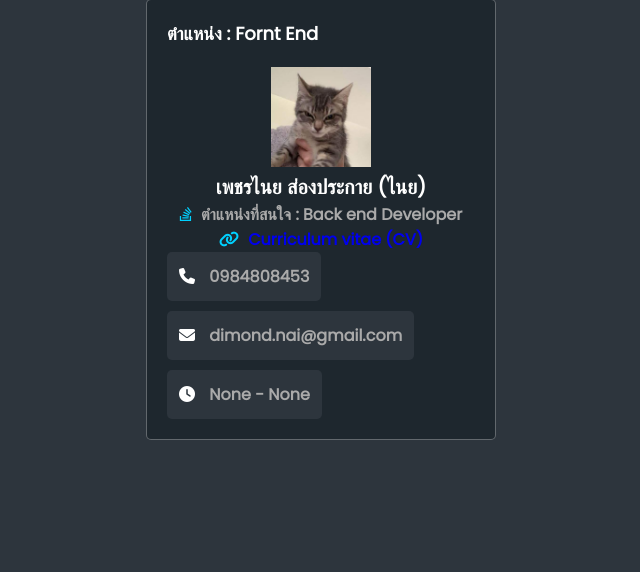
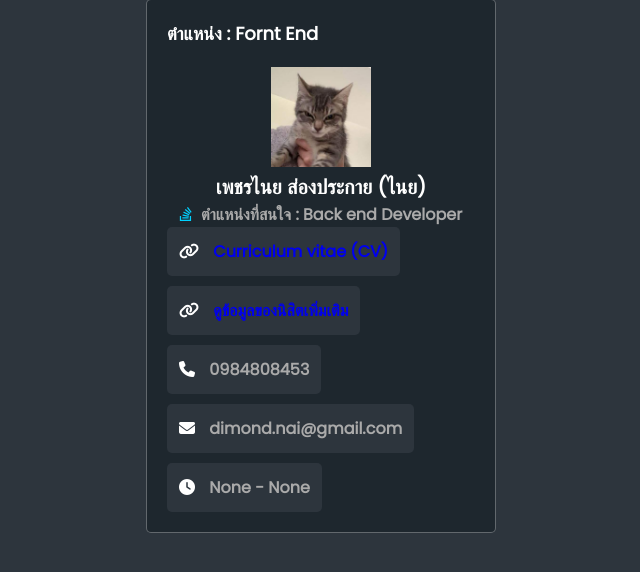
Before and after one commit to Z310Nz/Django-lineforintern, a Django app: a page that uses lineforinterns/usertype/templates/navbarstatus.html in a window 1280 px wide. Shown: the part 153-725 px from the top of the page, without its empty margins (319-959 px from the left). Run offline with Django 5.2, Linux system fonts and the light colour scheme; data comes from the database, SQL or seed files in the repository; both versions use the stored data as it was after the commit; some libraries are stand-ins or nearby versions.

Commit message:
update ui

```diff
--- a/lineforinterns/usertype/templates/navbarstatus.html
+++ b/lineforinterns/usertype/templates/navbarstatus.html
@@ -68,7 +68,7 @@
       </p>
       <div class="tags">
         <p>
-          <i class="fas fa-indian-rupee-sign"></i>
+          <i class="fa-solid fa-money-bill"></i>
           <span>{{ showstudent.email }}</span>
         </p>
         <p>
@@ -113,7 +113,7 @@
       </p>
       <div class="tags">
         <p>
-          <i class="fas fa-indian-rupee-sign"></i>
+          <i class="fa-solid fa-money-bill"></i>
           <span>{{ showstudent.email }}</span>
         </p>
         <p>
@@ -156,7 +156,7 @@
       </p>
       <div class="tags">
         <p>
-          <i class="fas fa-indian-rupee-sign"></i>
+          <i class="fa-solid fa-money-bill"></i>
           <span>{{ showstudent.email }}</span>
         </p>
         <p>
@@ -194,7 +194,7 @@
       </p>
       <div class="tags">
         <p>
-          <i class="fas fa-indian-rupee-sign"></i>
+          <i class="fa-solid fa-money-bill"></i>
           <span>{{ showstudent.email }}</span>
         </p>
         <p>
@@ -231,7 +231,7 @@
       </p>
       <div class="tags">
         <p>
-          <i class="fas fa-indian-rupee-sign"></i>
+          <i class="fa-solid fa-money-bill"></i>
           <span>{{ showstudent.email }}</span>
         </p>
         <p>
@@ -274,7 +274,7 @@
                 </p>
                 <div class="tags">
                   <p>
-                    <i class="fas fa-indian-rupee-sign"></i>
+                    <i class="fa-solid fa-money-bill"></i>
                     <span>{{ company.email }}</span>
                   </p>
                   <p>
@@ -316,7 +316,7 @@
                 </p>
                 <div class="tags">
                   <p>
-                    <i class="fas fa-indian-rupee-sign"></i>
+                    <i class="fa-solid fa-money-bill"></i>
                     <span>{{ company.email }}</span>
                   </p>
                   <p>
@@ -356,7 +356,7 @@
                 </p>
                 <div class="tags">
                   <p>
-                    <i class="fas fa-indian-rupee-sign"></i>
+                    <i class="fa-solid fa-money-bill"></i>
                     <span>{{ company.email }}</span>
                   </p>
                   <p>
@@ -396,7 +396,7 @@
                 </p>
                 <div class="tags">
                   <p>
-                    <i class="fas fa-indian-rupee-sign"></i>
+                    <i class="fa-solid fa-money-bill"></i>
                     <span>{{ company.email }}</span>
                   </p>
                   <p>
@@ -435,7 +435,7 @@
                 </p>
                 <div class="tags">
                   <p>
-                    <i class="fas fa-indian-rupee-sign"></i>
+                    <i class="fa-solid fa-money-bill"></i>
                     <span>{{ company.email }}</span>
                   </p>
                   <p>
--- a/lineforinterns/usertype/templates/status/rejected.html
+++ b/lineforinterns/usertype/templates/status/rejected.html
@@ -40,11 +40,15 @@
             <i class="fa-brands fa-stack-overflow"></i>
               <span>ตำแหน่งที่สนใจ : {{ showstudent.interest_job }}</span>
           </p>
-
-          <p class="location">
-            <i class="fa-solid fa-link"></i>
-            <span><a href="{{ showstudent.cv }}">Curriculum vitae (CV)</a></span>
           <div class="tags">
+            <p>
+              <i class="fa-solid fa-link"></i>
+              <span><a href="{{ showstudent.cv }}">Curriculum vitae (CV)</a></span>
+            </p>
+            <p>
+              <i class="fa-solid fa-link"></i>
+              <span><a href="{% url "view_student" student_id=showstudent.id %}" target="_blank">ดูข้อมูลของนิสิตเพิ่มเติม</a></span>
+            </p>
             <p>
               <i class="fa-solid fa-phone"></i>
               <span>{{ showstudent.phone }}</span>
@@ -57,7 +61,6 @@
               <i class="fa-solid fa-clock"></i>
               <span>{{ showstudent.intern_start }} - {{ showstudent.intern_end }}</span>
           </div>
-        </div>
         {% endif %}
         {% endfor %}
         </div>
--- a/lineforinterns/usertype/templates/usertype/home.html
+++ b/lineforinterns/usertype/templates/usertype/home.html
@@ -56,7 +56,7 @@
             </p>
             <div class="tags">
                 <p>
-                    <i class="fas fa-indian-rupee-sign"></i> <span>{{ job.benefit }}</span>
+                  <i class="fa-solid fa-money-bill"></i> <span>{{ job.benefit }}</span>
                 </p>
                 <p><i class="fas fa-briefcase"></i> <span>{{ job.worktype }}</span></p>
                 <p><i class="fas fa-clock"></i> <span>{{ job.workday }}</span></p>
@@ -120,7 +120,7 @@
             </p>
             <div class="tags">
                 <p>
-                    <i class="fas fa-indian-rupee-sign"></i> <span>{{ job.benefit }}</span>
+                  <i class="fa-solid fa-money-bill"></i> <span>{{ job.benefit }}</span>
                 </p>
                 <p><i class="fas fa-briefcase"></i> <span>{{ job.worktype }}</span></p>
                 <p><i class="fas fa-clock"></i> <span>{{ job.workday }}</span></p>
--- a/lineforinterns/usertype/templates/usertype/search.html
+++ b/lineforinterns/usertype/templates/usertype/search.html
@@ -32,7 +32,7 @@
             </p>
             <div class="tags">
                 <p>
-                    <i class="fas fa-indian-rupee-sign"></i> <span>{{ job.benefit }}</span>
+                    <i class="fa-solid fa-money-bill"></i> <span>{{ job.benefit }}</span>
                 </p>
                 <p><i class="fas fa-briefcase"></i> <span>{{ job.worktype }}</span></p>
                 <p><i class="fas fa-clock"></i> <span>{{ job.workday }}</span></p>
--- a/lineforinterns/usertype/templates/usertype/search_results.html
+++ b/lineforinterns/usertype/templates/usertype/search_results.html
@@ -32,7 +32,7 @@
             </p>
             <div class="tags">
                 <p>
-                    <i class="fas fa-indian-rupee-sign"></i> <span>{{ job.benefit }}</span>
+                    <i class="fa-solid fa-money-bill"></i> <span>{{ job.benefit }}</span>
                 </p>
                 <p><i class="fas fa-briefcase"></i> <span>{{ job.worktype }}</span></p>
                 <p><i class="fas fa-clock"></i> <span>{{ job.workday }}</span></p>
--- a/lineforinterns/usertype/templates/userweb/jobs.html
+++ b/lineforinterns/usertype/templates/userweb/jobs.html
@@ -32,7 +32,7 @@
             </p>
             <div class="tags">
                 <p>
-                    <i class="fas fa-indian-rupee-sign"></i> <span>{{ job.benefit }}</span>
+                    <i class="fa-solid fa-money-bill"></i> <span>{{ job.benefit }}</span>
                 </p>
                 <p><i class="fas fa-briefcase"></i> <span>{{ job.worktype }}</span></p>
                 <p><i class="fas fa-clock"></i> <span>{{ job.workday }}</span></p>
```
Also changed, not shown: lineforinterns/usertype/templates/navbarstatus copy.html (+77 -70 lines), lineforinterns/usertype/templates/status/approved.html (+9 -5 lines), lineforinterns/db.sqlite3, lineforinterns/media/profile/021_lzEJCuH.jpg (added), lineforinterns/media/profile/Profile1_rEhoyFk.jpg (added).
